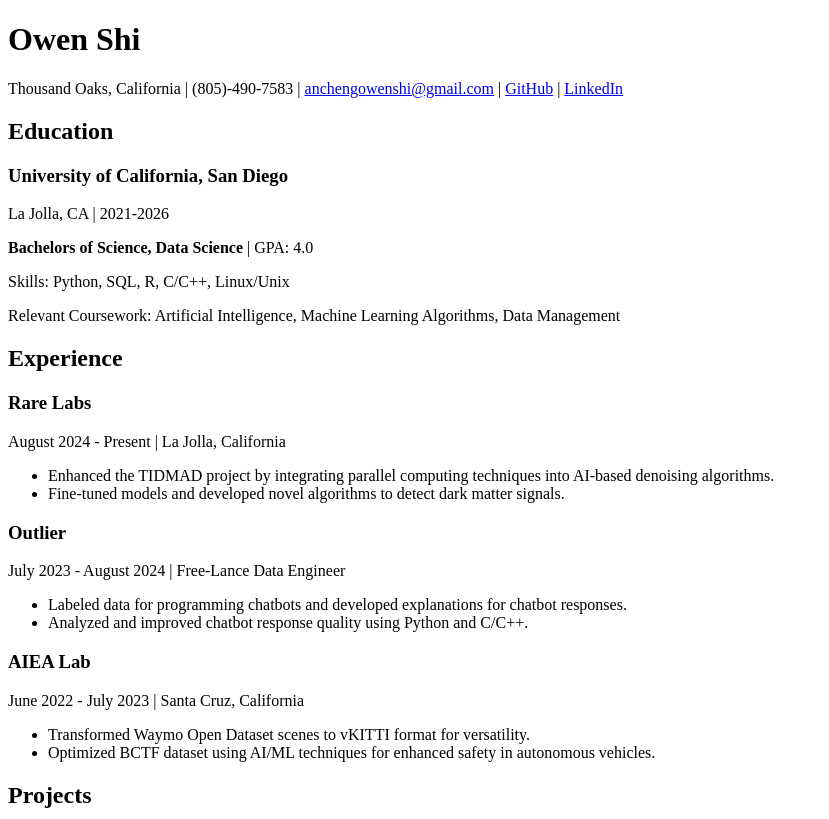
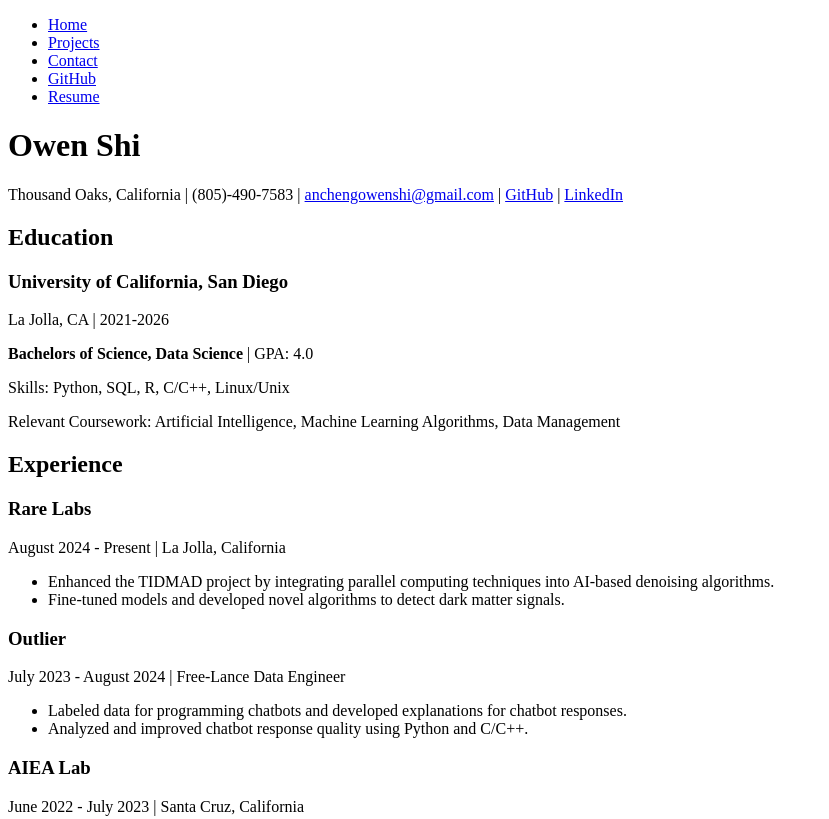
Before and after one commit to oowenn/portfolio, a plain HTML site: page resume/index.html in a window 1280 px wide. Shown: the top 819 px of the page, without its empty margins (0-829 px from the left). Drawn offline with Linux system fonts and the light colour scheme.

Commit message:
update nav pages

```diff
--- a/resume/index.html
+++ b/resume/index.html
@@ -6,6 +6,16 @@
     <title>Owen Shi's Resume</title>
 </head>
 <body>
+    <nav>
+        <ul>
+            <li><a href="../index.html">Home</a></li>
+            <li><a href="../projects/index.html">Projects</a></li>
+            <li><a href="../contact/index.html">Contact</a></li>
+            <li><a href="https://github.com/oowenn/portfolio" target="_blank">GitHub</a></li>
+            <li><a href="../resume/index.html">Resume</a></li>
+        </ul>
+    </nav>
+
     <header>
         <h1>Owen Shi</h1>
         <p>
```
Also changed, not shown: contact/index.html (+1 -0 lines), projects/index.html (+1 -0 lines).
